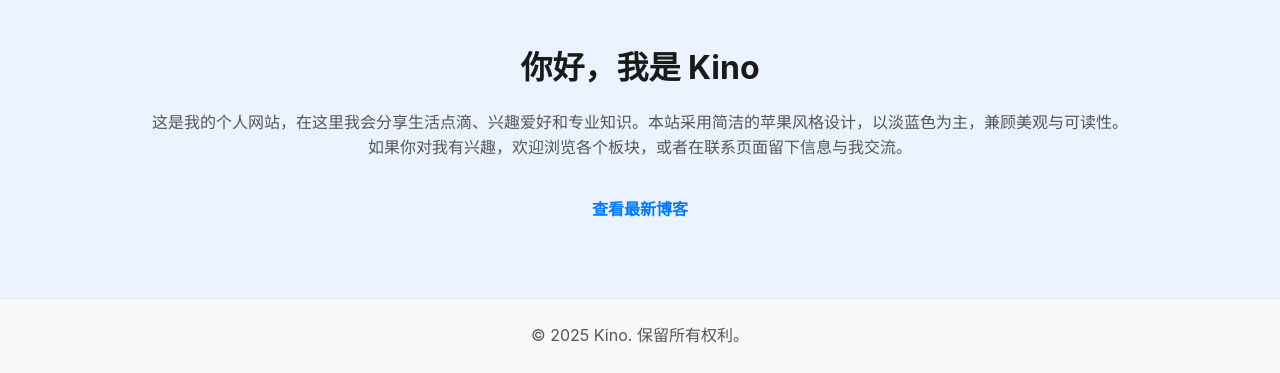
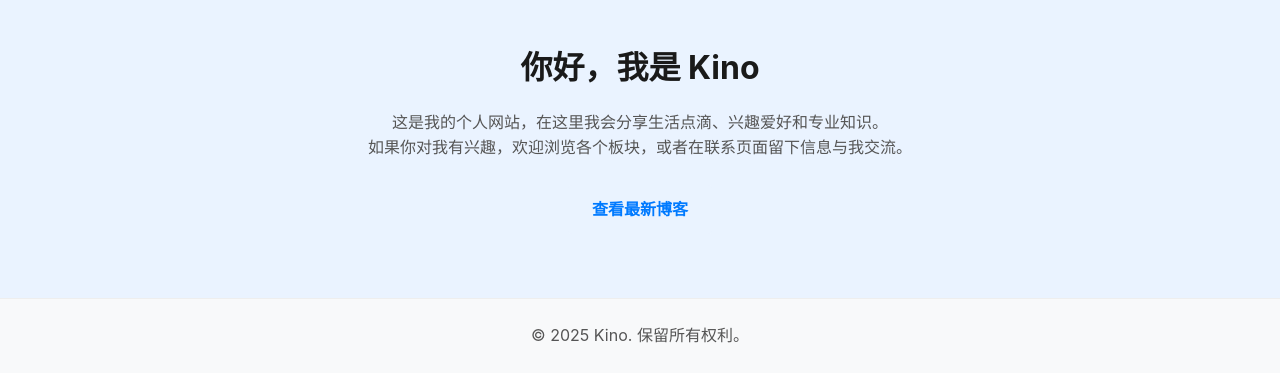
Before and after one commit to kinoxuanmambaforever/personal-website, a plain HTML site: page index.html in a window 1280 px wide. Shown: the part 653-1026 px from the top of the page. Drawn offline with Linux system fonts and the light colour scheme.

Commit message:
Update index.html

```diff
--- a/index.html
+++ b/index.html
@@ -41,7 +41,7 @@
   <section class="intro">
     <div class="container intro-content">
       <h2>你好，我是 Kino</h2>
-      <p>这是我的个人网站，在这里我会分享生活点滴、兴趣爱好和专业知识。本站采用简洁的苹果风格设计，以淡蓝色为主，兼顾美观与可读性。<br> 如果你对我有兴趣，欢迎浏览各个板块，或者在联系页面留下信息与我交流。</p>
+      <p>这是我的个人网站，在这里我会分享生活点滴、兴趣爱好和专业知识。<br> 如果你对我有兴趣，欢迎浏览各个板块，或者在联系页面留下信息与我交流。</p>
       <a href="blog.html" class="btn btn-secondary">查看最新博客</a>
     </div>
   </section>
```
